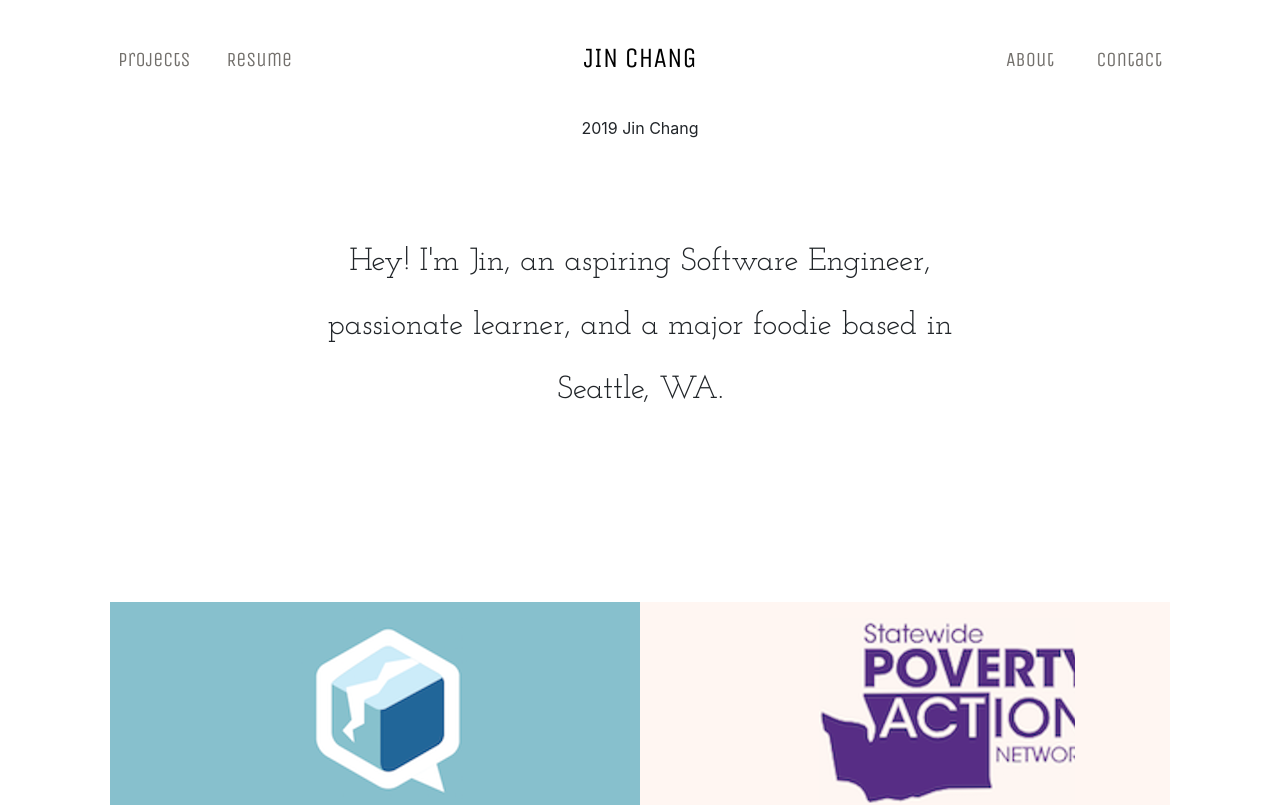
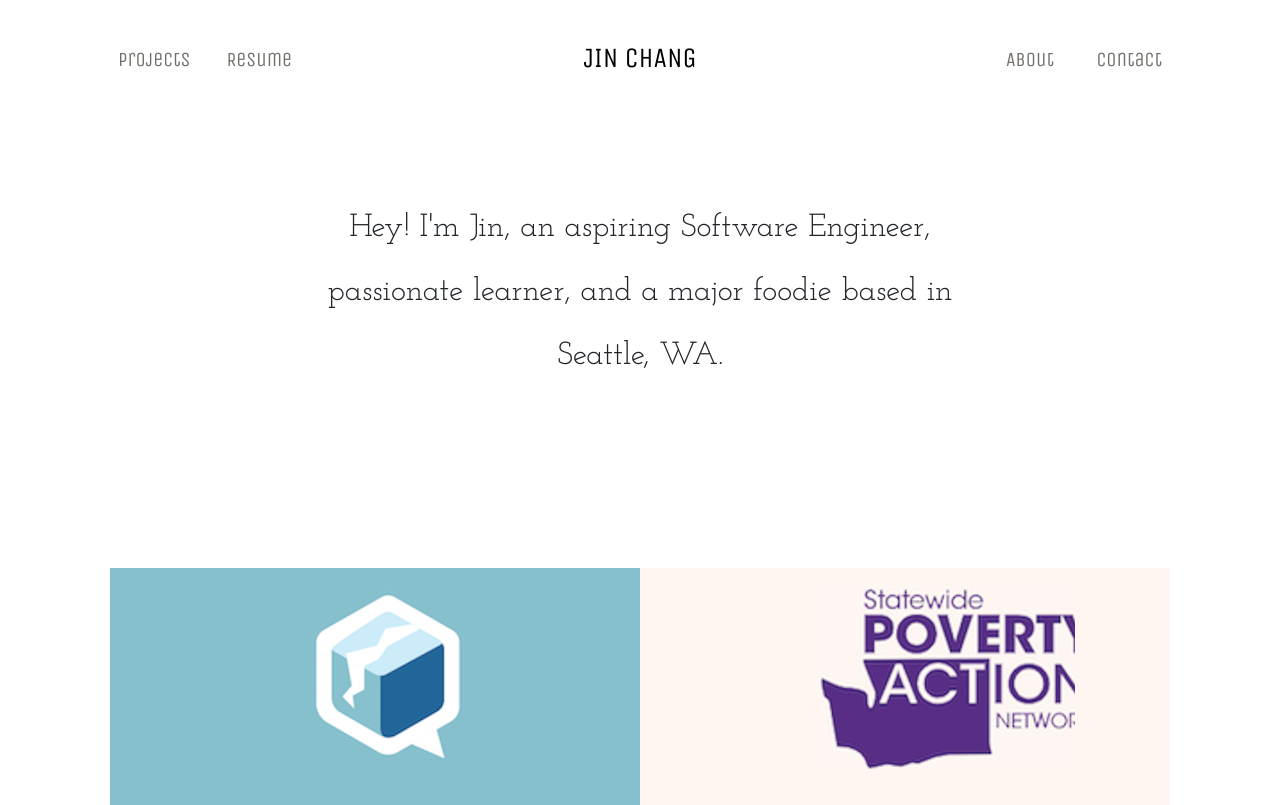
Before and after one commit to jinc132/jinschang-Portfolio, a React (Create React App) app: page / in a window 1280 px wide. Shown: the top 805 px of the page. Built offline with nearby package versions, Linux system fonts and the light colour scheme.

Commit message:
add edit

```diff
--- a/src/App.js
+++ b/src/App.js
@@ -42,7 +42,6 @@ class App extends Component {
             </NavItem>
           </div>
         </ul>
-        <footer>2019 Jin Chang</footer>
       </div>
     )
     return (
--- a/src/pages/About.js
+++ b/src/pages/About.js
@@ -98,7 +98,6 @@ class About extends Component {
             </div>
           </a>
         </div>
-        <footer>2019 Jin Chang</footer>
       </div>
     )
   }
--- a/src/pages/Resume.js
+++ b/src/pages/Resume.js
@@ -95,7 +95,7 @@ class Resume extends Component {
               <div className='img-wrapper'>
                 <img src={pic} alt='jin' />
               </div>
-              <a href={resume} target='_blank' download>
+              <a href={resume} target='_blank' rel="noopener noreferrer" download>
                 <button>Download Resume</button>
               </a>
             </div>
@@ -179,7 +179,6 @@ class Resume extends Component {
             </div>
           </a>
         </div>
-        <footer>2019 Jin Chang & Photo by Marc Mintel on Unsplash</footer>
       </div>
     )
   }
```
